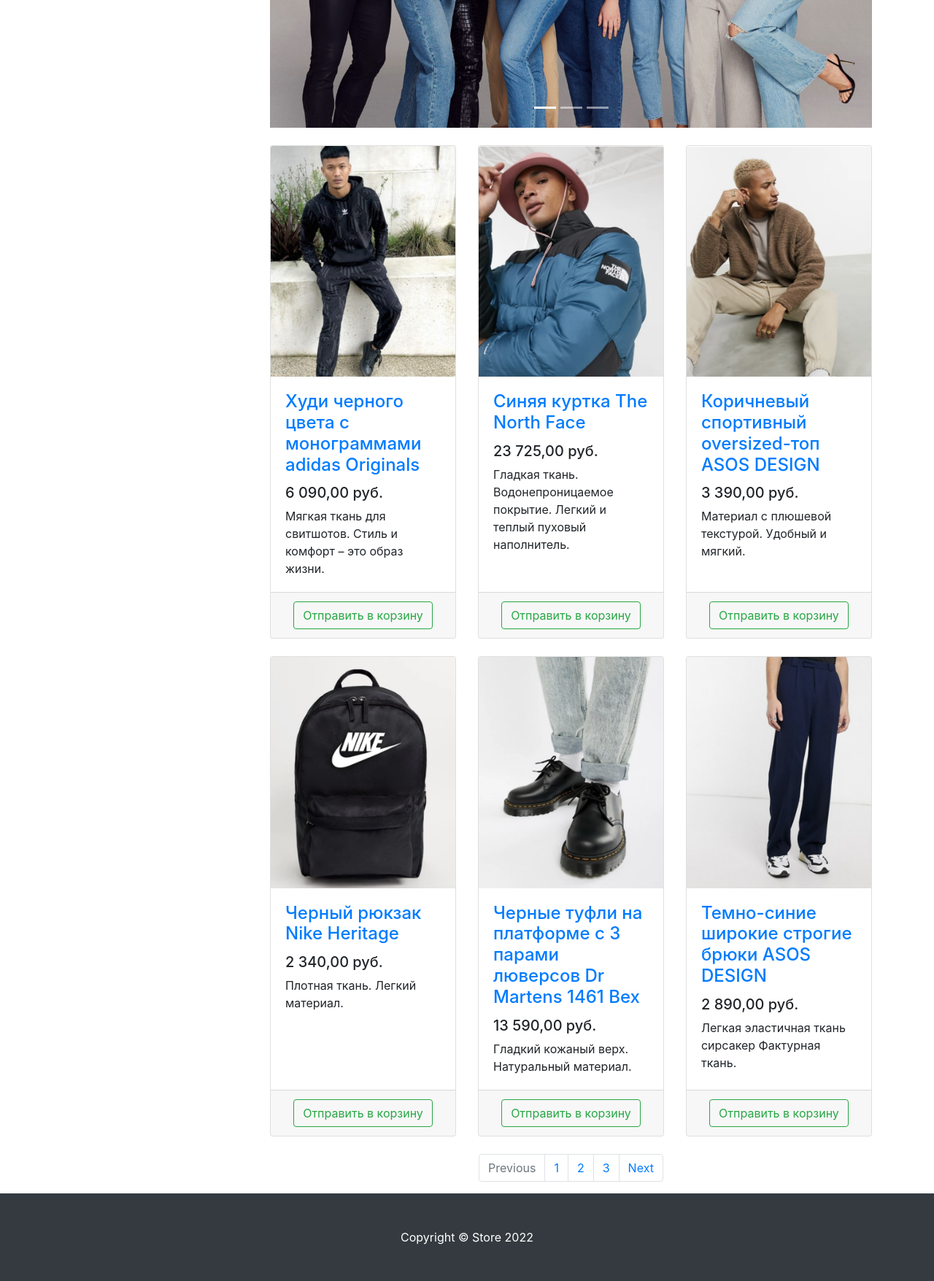
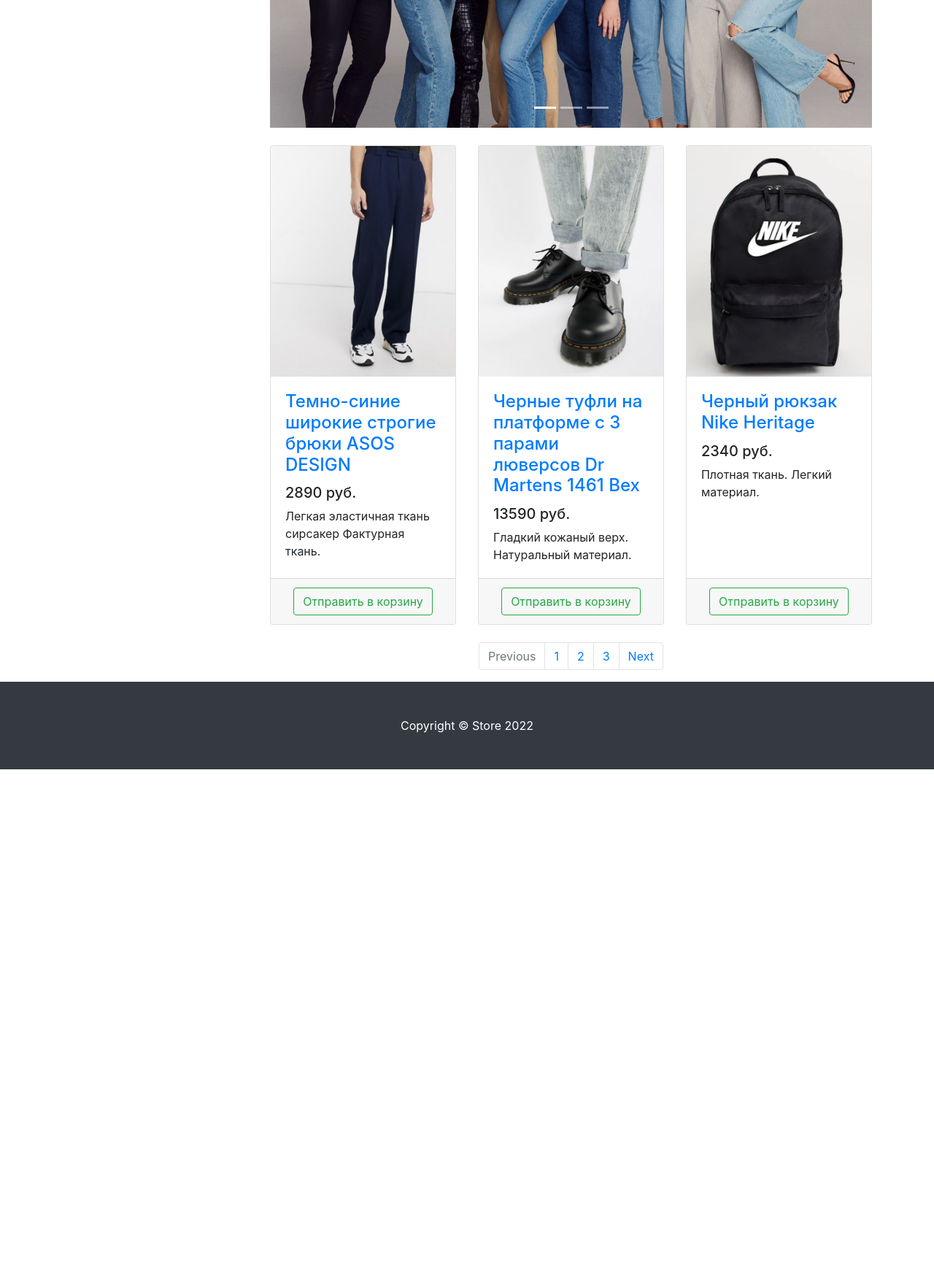
Before and after one commit to adw3r/django_udemy, a Django app: page /products/ in a window 1280 px wide. Shown: the part 400-2155 px from the top of the page at 73% size. After the commit the page ends 1454 px from the top, so only its background shows below. Run offline with Django 3.2, Linux system fonts and the light colour scheme; some libraries are stand-ins or nearby versions.

Commit message:
worked with static and DjangoTemplates

```diff
--- a/store/products/templates/products/products.html
+++ b/store/products/templates/products/products.html
@@ -1,3 +1,6 @@
+{% load static %}
+
+
 <!DOCTYPE html>
 <html lang="en">
 
@@ -11,10 +14,10 @@
     <title>Store - Каталог</title>
 
     <!-- Bootstrap core CSS -->
-    <link href="/static/vendor/bootstrap/css/bootstrap.min.css" rel="stylesheet">
+    <link href="{% static 'vendor/bootstrap/css/bootstrap.min.css' %}" rel="stylesheet">
 
     <!-- Custom styles for this template -->
-    <link href="/static/vendor/css/products.css" rel="stylesheet">
+    <link href="{% static 'vendor/css/products.css' %}" rel="stylesheet">
 
 </head>
 
@@ -111,20 +114,21 @@
             </div>
 
             <div class="row">
+                {% for product in products %}
 
                     <div class="col-lg-4 col-md-6 mb-4">
                         <div class="card h-100">
                             <a href="#">
                                 <img class="card-img-top"
-                                 src="/static/vendor/img/products/Adidas-hoodie.png"
+                                     src="{{ product.image }}"
                                      alt="">
                             </a>
                             <div class="card-body">
                                 <h4 class="card-title">
-                                <a href="#">Худи черного цвета с монограммами adidas Originals</a>
+                                    <a href="#">{{ product.title }}</a>
                                 </h4>
-                            <h5>6 090,00 руб.</h5>
-                            <p class="card-text">Мягкая ткань для свитшотов. Стиль и комфорт – это образ жизни.</p>
+                                <h5>{{ product.price }} руб.</h5>
+                                <p class="card-text">{{ product.description }}</p>
                             </div>
                             <div class="card-footer text-center">
                                 <button type="button" class="btn btn-outline-success">Отправить в корзину</button>
@@ -132,107 +136,7 @@
                         </div>
                     </div>
 
-                <div class="col-lg-4 col-md-6 mb-4">
-                    <div class="card h-100">
-                        <a href="#">
-                            <img class="card-img-top"
-                                 src="/static/vendor/img/products/Blue-jacket-The-North-Face.png" alt="">
-                        </a>
-                        <div class="card-body">
-                            <h4 class="card-title">
-                                <a href="#">Синяя куртка The North Face</a>
-                            </h4>
-                            <h5>23 725,00 руб.</h5>
-                            <p class="card-text">
-                                Гладкая ткань. Водонепроницаемое покрытие. Легкий и теплый пуховый наполнитель.
-                            </p>
-                        </div>
-                        <div class="card-footer text-center">
-                            <button type="button" class="btn btn-outline-success">Отправить в корзину</button>
-                        </div>
-                    </div>
-                </div>
-
-                <div class="col-lg-4 col-md-6 mb-4">
-                    <div class="card h-100">
-                        <a href="#">
-                            <img class="card-img-top"
-                                 src="/static/vendor/img/products/Brown-sports-oversized-top-ASOS-DESIGN.png"
-                                 alt="">
-                        </a>
-                        <div class="card-body">
-                            <h4 class="card-title">
-                                <a href="#">Коричневый спортивный oversized-топ ASOS DESIGN</a>
-                            </h4>
-                            <h5>3 390,00 руб.</h5>
-                            <p class="card-text">Материал с плюшевой текстурой. Удобный и мягкий.</p>
-                        </div>
-                        <div class="card-footer text-center">
-                            <button type="button" class="btn btn-outline-success">Отправить в корзину</button>
-                        </div>
-                    </div>
-                </div>
-
-                <div class="col-lg-4 col-md-6 mb-4">
-                    <div class="card h-100">
-                        <a href="#">
-                            <img class="card-img-top"
-                                 src="/static/vendor/img/products/Black-Nike-Heritage-backpack.png"
-                                 alt="">
-                        </a>
-                        <div class="card-body">
-                            <h4 class="card-title">
-                                <a href="#">Черный рюкзак Nike Heritage</a>
-                            </h4>
-                            <h5>2 340,00 руб.</h5>
-                            <p class="card-text">Плотная ткань. Легкий материал.</p>
-                        </div>
-                        <div class="card-footer text-center">
-                            <button type="button" class="btn btn-outline-success">Отправить в корзину</button>
-                        </div>
-                    </div>
-                </div>
-
-                <div class="col-lg-4 col-md-6 mb-4">
-                    <div class="card h-100">
-                        <a href="#">
-                            <img class="card-img-top"
-                                 src="/static/vendor/img/products/Black-Dr-Martens-shoes.png"
-                                 alt="">
-                        </a>
-                        <div class="card-body">
-                            <h4 class="card-title">
-                                <a href="#">Черные туфли на платформе с 3 парами люверсов Dr Martens 1461 Bex</a>
-                            </h4>
-                            <h5>13 590,00 руб.</h5>
-                            <p class="card-text">Гладкий кожаный верх. Натуральный материал.</p>
-                        </div>
-                        <div class="card-footer text-center">
-                            <button type="button" class="btn btn-outline-success">Отправить в корзину</button>
-                        </div>
-                    </div>
-                </div>
-
-                <div class="col-lg-4 col-md-6 mb-4">
-                    <div class="card h-100">
-                        <a href="#">
-                            <img class="card-img-top"
-                                 src="/static/vendor/img/products/Dark-blue-wide-leg-ASOs-DESIGN-trousers.png"
-                                 alt="">
-                        </a>
-                        <div class="card-body">
-                            <h4 class="card-title">
-                                <a href="#">Темно-синие широкие строгие брюки ASOS DESIGN</a>
-                            </h4>
-                            <h5>2 890,00 руб.</h5>
-                            <p class="card-text">Легкая эластичная ткань сирсакер Фактурная ткань.</p>
-                        </div>
-                        <div class="card-footer text-center">
-                            <button type="button" class="btn btn-outline-success">Отправить в корзину</button>
-                        </div>
-                    </div>
-                </div>
-
+                {% endfor %}
             </div>
 
             <nav aria-label="Page navigation example">
@@ -265,14 +169,14 @@
 </footer>
 
 <!-- Bootstrap core JavaScript -->
-<script src="/static/vendor/jquery/jquery.min.js"></script>
-<script src="/static/vendor/bootstrap/js/bootstrap.bundle.min.js"></script>
+<script src="{% static 'vendor/jquery/jquery.min.js' %}"></script>
+<script src="{% static 'vendor/bootstrap/js/bootstrap.bundle.min.js' %}"></script>
 <script src="https://cdn.jsdelivr.net/npm/bootstrap@5.1.3/dist/js/bootstrap.bundle.min.js"
         integrity="sha384-ka7Sk0Gln4gmtz2MlQnikT1wXgYsOg+OMhuP+IlRH9sENBO0LRn5q+8nbTov4+1p"
         crossorigin="anonymous"></script>
 
 <!-- FontAwesome script -->
-<script src="/static/vendor/fontawesome/fontawesome-icons.js" crossorigin="anonymous"></script>
+<script src="{% static 'vendor/fontawesome/fontawesome-icons.js' %}" crossorigin="anonymous"></script>
 
 </body>
 
--- a/store/products/views.py
+++ b/store/products/views.py
@@ -3,8 +3,36 @@
 
 
 def index(request: HttpRequest):
-    return render(request, 'products/index.html')
+    context = {
+        'title': 'Test title',
+        'username': 'wezxasqw',
+        'is_flagged': True
+    }
+    return render(request, 'products/index.html', context=context)
 
 
 def products(request: HttpRequest):
-    return render(request, 'products/products.html')
+    context = {
+        'title': 'My products',
+        'products': [
+            {
+                'image': '/static/vendor/img/products/Dark-blue-wide-leg-ASOs-DESIGN-trousers.png',
+                'title': 'Темно-синие широкие строгие брюки ASOS DESIGN',
+                'price': 2890,
+                'description': 'Легкая эластичная ткань сирсакер Фактурная ткань.',
+            },
+            {
+                'image': '/static/vendor/img/products/Black-Dr-Martens-shoes.png',
+                'title': 'Черные туфли на платформе с 3 парами люверсов Dr Martens 1461 Bex',
+                'price': 13590,
+                'description': 'Гладкий кожаный верх. Натуральный материал.',
+            },
+            {
+                'image': '/static/vendor/img/products/Black-Nike-Heritage-backpack.png',
+                'title': 'Черный рюкзак Nike Heritage',
+                'price': 2340,
+                'description': 'Плотная ткань. Легкий материал.',
+            },
+        ]
+    }
+    return render(request, 'products/products.html', context=context)
```
Also changed, not shown: store/products/templates/products/index.html (+12 -7 lines). Lines whose indentation alone changed are shown as unchanged.
